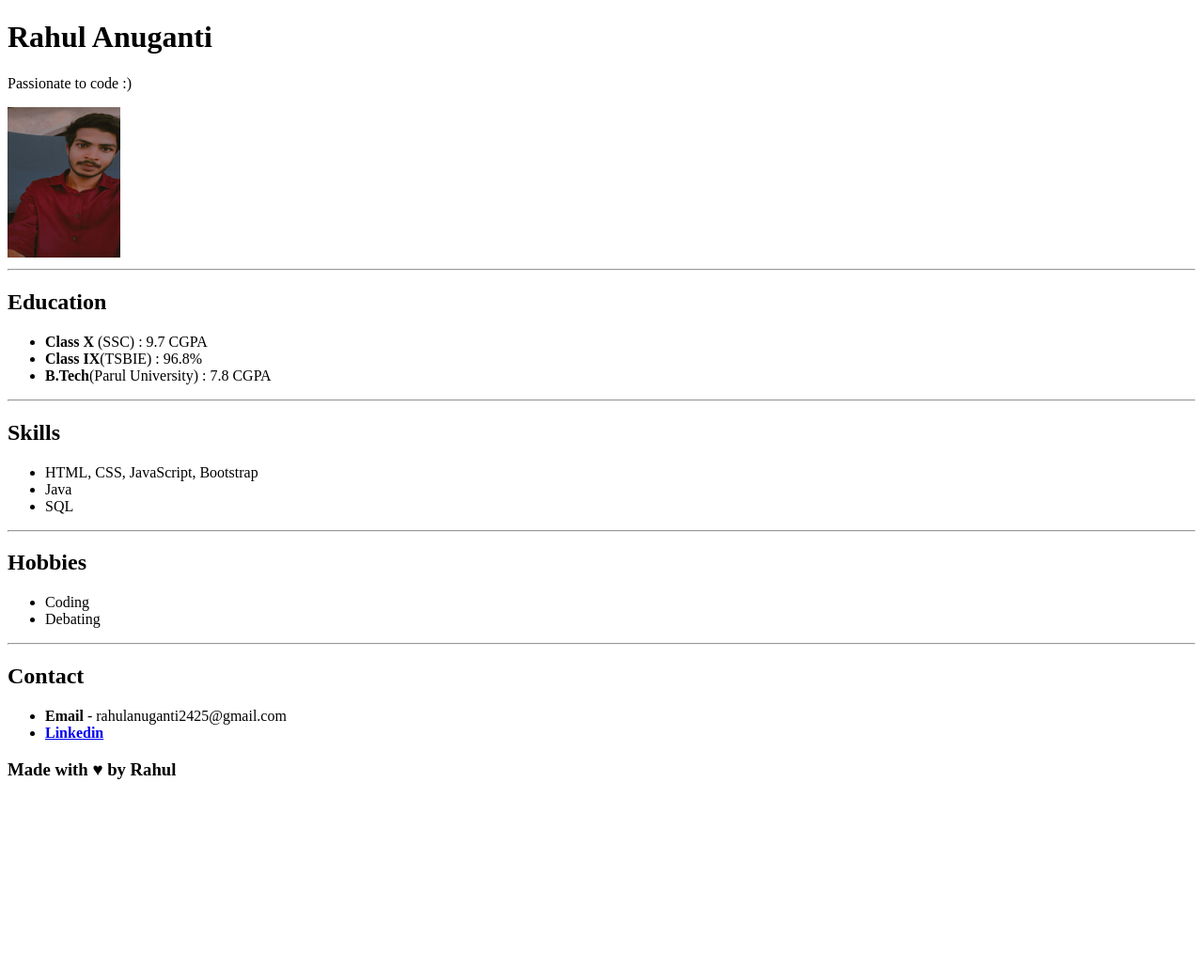
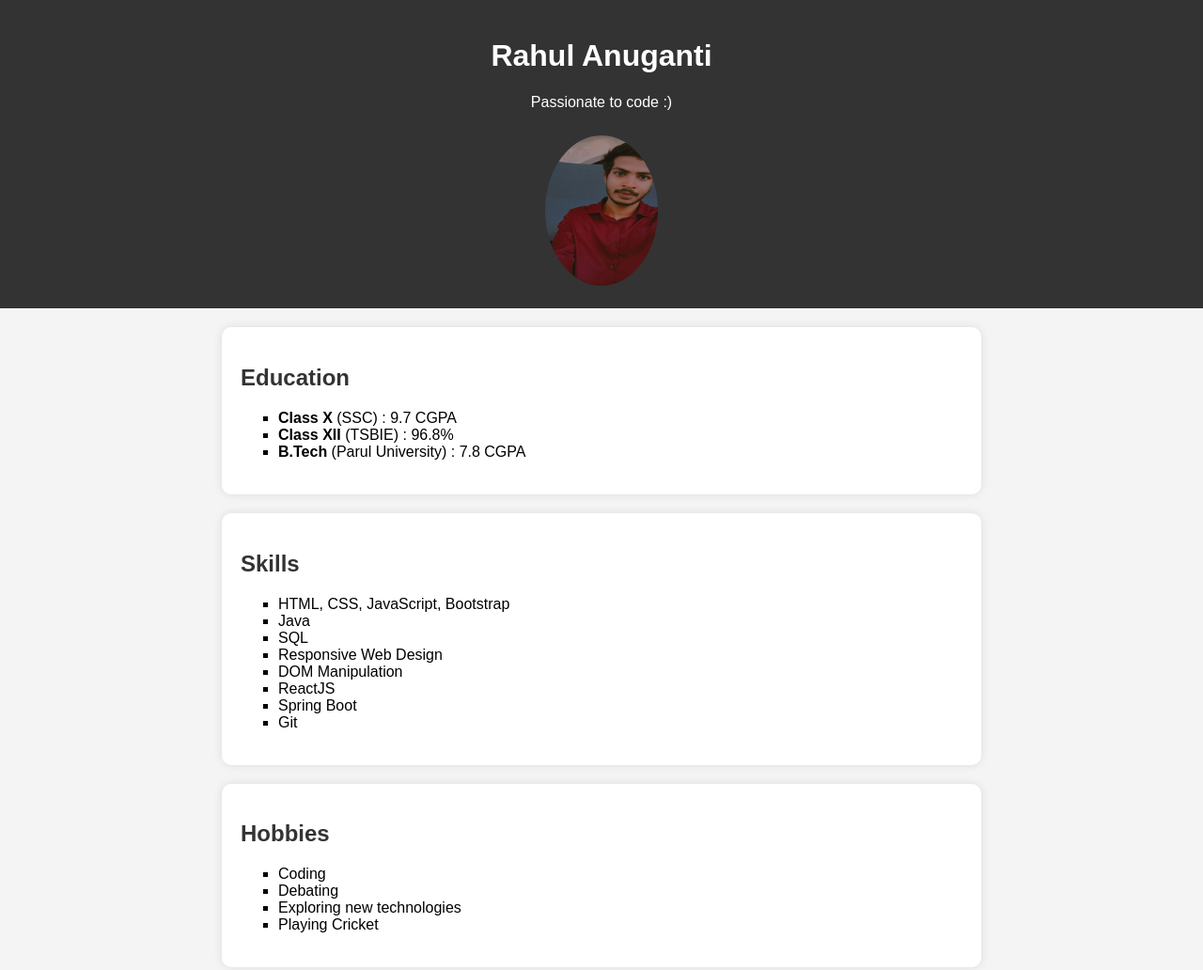
Before and after one commit to rahulanuganti/Portfolio.github.io, a plain HTML site: page index.html in a window 1280 px wide. Shown: the top 1032 px of the page at 94% size. Before the commit the page ends 849 px from the top, so only its background shows below. Drawn offline with Linux system fonts and the light colour scheme.

Commit message:
Update index.html

```diff
--- a/index.html
+++ b/index.html
@@ -1,49 +1,107 @@
 <!DOCTYPE html>
 <html lang="en">
 <head>
+    <meta charset="UTF-8">
+    <meta name="viewport" content="width=device-width, initial-scale=1.0">
     <title>Rahul Anuganti</title>
+    <style>
+        body {
+            font-family: Arial, sans-serif;
+            background-color: #f4f4f4;
+            margin: 0;
+            padding: 0;
+        }
+        header {
+            background: #333;
+            color: white;
+            text-align: center;
+            padding: 20px;
+        }
+        header img {
+            border-radius: 50%;
+            margin-top: 10px;
+        }
+        section {
+            background: white;
+            margin: 20px auto;
+            padding: 20px;
+            width: 60%;
+            border-radius: 10px;
+            box-shadow: 0 0 10px rgba(0, 0, 0, 0.1);
+        }
+        h2 {
+            color: #333;
+        }
+        ul {
+            list-style-type: square;
+        }
+        footer {
+            background: #333;
+            color: white;
+            text-align: center;
+            padding: 10px;
+            position: relative;
+            bottom: 0;
+            width: 100%;
+        }
+        a {
+            color: #00bcd4;
+            text-decoration: none;
+        }
+        a:hover {
+            text-decoration: underline;
+        }
+    </style>
 </head>
 <body>
     <header>
         <h1>Rahul Anuganti</h1>
-        <p>Passionate to code :) </p>
-        <img src = "myimage.jpg" alt="my image" height="160px" width="120px" >
-        <hr>
+        <p>Passionate to code :)</p>
+        <img src="myimage.jpg" alt="my image" height="160px" width="120px">
     </header>
+
     <section>
         <h2>Education</h2>
         <ul>
             <li><b>Class X</b> (SSC) : 9.7 CGPA</li>
-            <li><b>Class IX</b>(TSBIE) : 96.8% </li>
-            <li><b>B.Tech</b>(Parul University) : 7.8 CGPA</li>
+            <li><b>Class XII</b> (TSBIE) : 96.8%</li>
+            <li><b>B.Tech</b> (Parul University) : 7.8 CGPA</li>
         </ul>
-        <hr>
     </section>
+
     <section>
-        <h2>Skills </h2>
+        <h2>Skills</h2>
         <ul>
             <li>HTML, CSS, JavaScript, Bootstrap</li>
             <li>Java</li>
             <li>SQL</li>
+            <li>Responsive Web Design</li>
+            <li>DOM Manipulation</li>
+            <li>ReactJS</li>
+            <li>Spring Boot</li>
+            <li>Git</li>
         </ul>
-        <hr>
     </section>
+
     <section>
         <h2>Hobbies</h2>
         <ul>
             <li>Coding</li>
             <li>Debating</li>
+            <li>Exploring new technologies</li>
+            <li>Playing Cricket</li>
         </ul>
-        <hr>
     </section>
+
     <footer>
         <h2>Contact</h2>
         <ul>
-            <li><b>Email</b> - rahulanuganti2425@gmail.com</li>
-            <li><a href="https://www.linkedin.com/in/rahul-anuganti-158b61225/"><b>Linkedin</b></a></li>
+            <li><b>Email:</b> rahulanuganti2425@gmail.com</li>
+            <li><a href="https://www.linkedin.com/in/rahul-anuganti-158b61225/"><b>LinkedIn</b></a></li>
+            <li><a href="https://github.com/rahulanuganti"><b>GitHub</b></a></li>
+            <li><a href="https://leetcode.com/u/rahulanuganti/"><b>LeetCode</b></a></li>
         </ul>
         <h3>Made with &hearts; by Rahul</h3>
     </footer>
-
 </body>
 </html>
```
Lines whose indentation alone changed are shown as unchanged.
